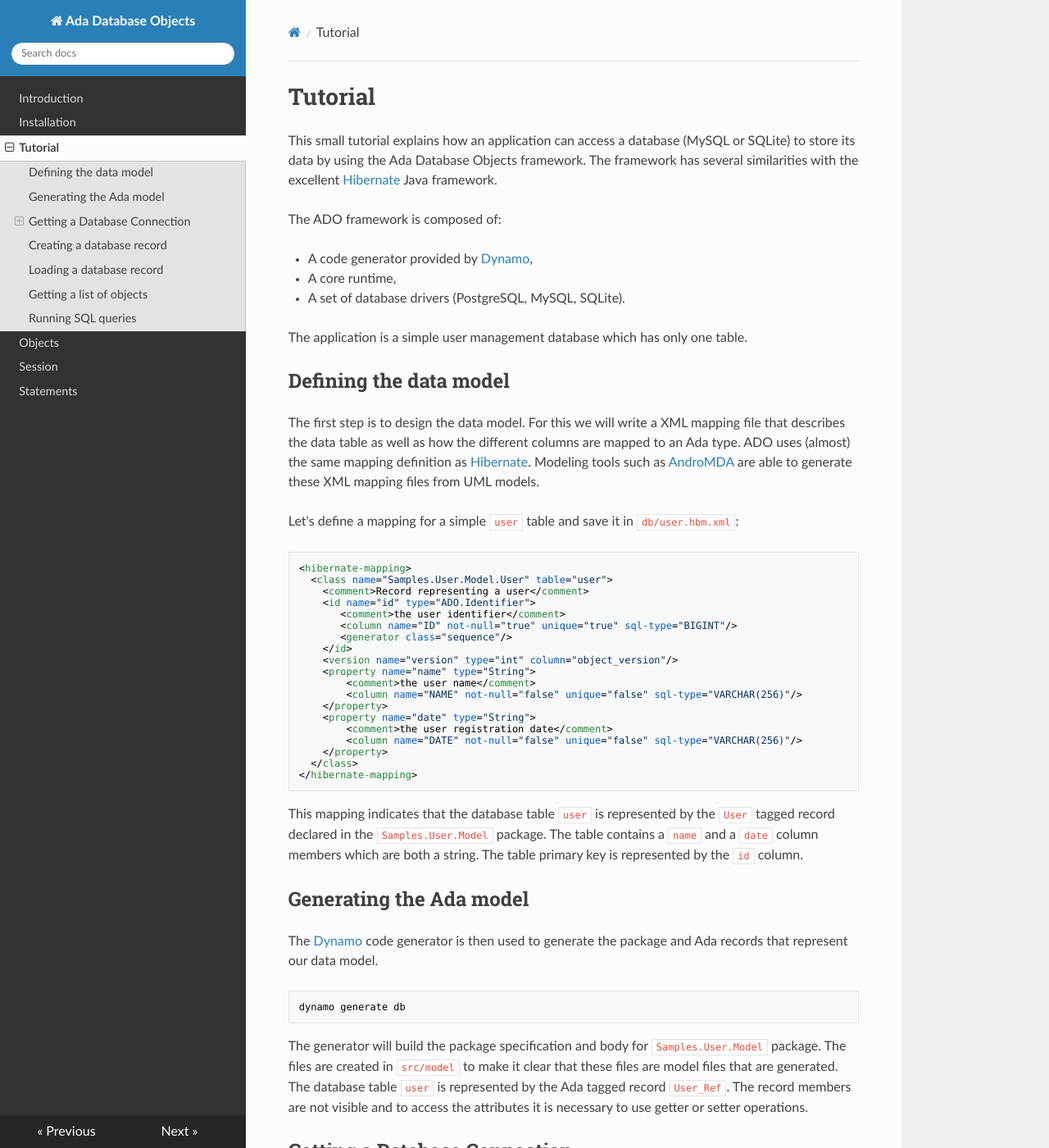
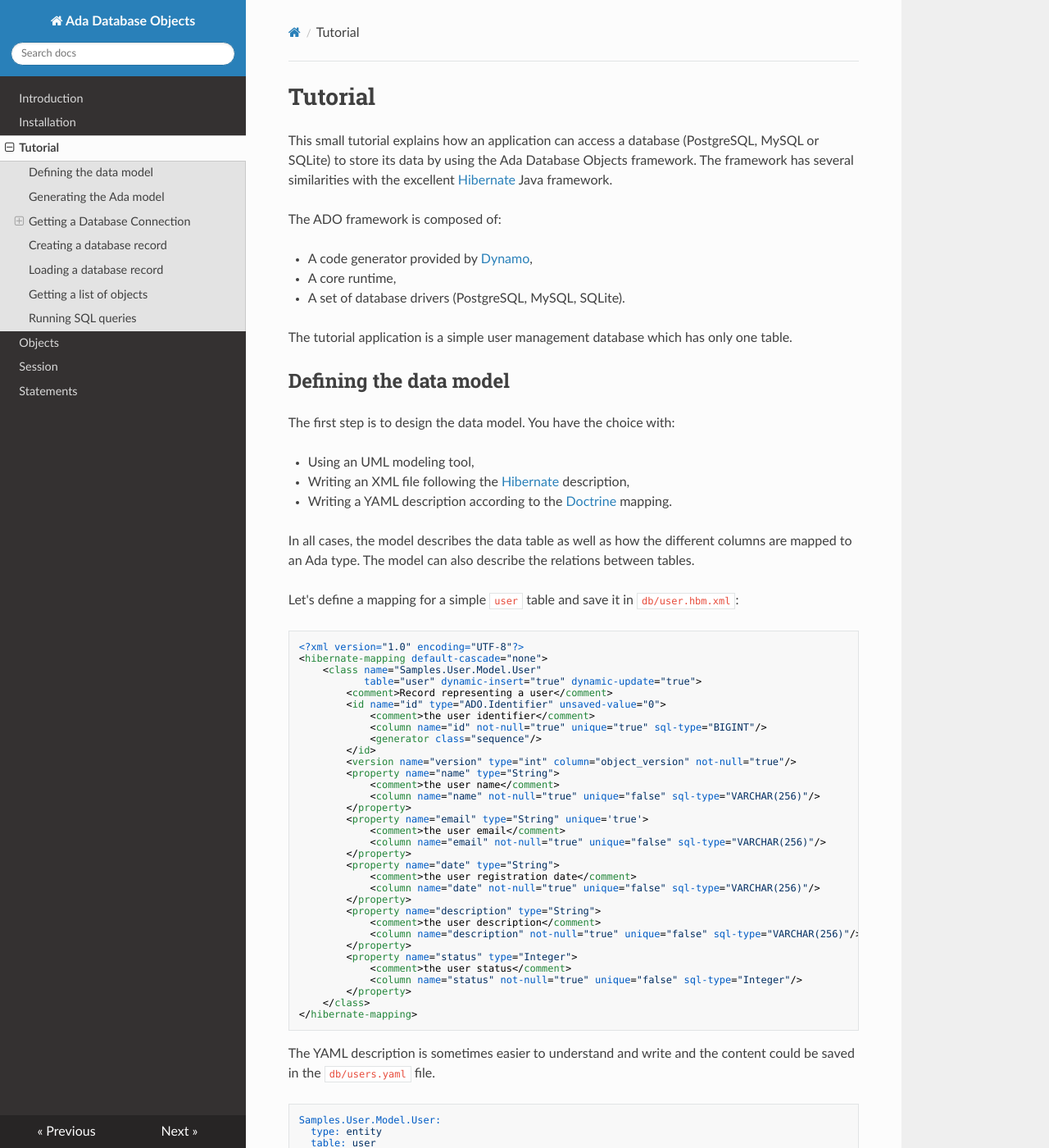
Before and after one commit to stcarrez/ada-ado, an MkDocs documentation site: the page built from docs/Tutorial.md, in a window 1280 px wide and 1400 px high. Shown: the whole window at 82% size. Built offline with MkDocs 1.6.1, drawn with Linux system fonts in a browser that asks for light colours; nearby versions of some CDN libraries; old or Windows-style settings are respelled for this version of MkDocs; some of the changed text lies outside the part shown.

Commit message:
Update the documentation

````diff
--- a/docs/Tutorial.md
+++ b/docs/Tutorial.md
@@ -1,7 +1,7 @@
 # Tutorial
 
 This small tutorial explains how an application can access
-a database (MySQL or SQLite) to store its data by using the
+a database (PostgreSQL, MySQL or SQLite) to store its data by using the
 Ada Database Objects framework.  The framework has several similarities
 with the excellent [Hibernate](http://www.hibernate.org/) Java framework.
 
@@ -11,42 +11,123 @@ The ADO framework is composed of:
    * A core runtime,
    * A set of database drivers (PostgreSQL, MySQL, SQLite).
 
-The application is a simple user management database which has only one table.
+The tutorial application is a simple user management database which has only one table.
 
 ## Defining the data model
 
-The first step is to design the data model.  For this we will write
-a XML mapping file that describes the data table as well as how the different
-columns are mapped to an Ada type.  ADO uses (almost) the same mapping
-definition as [Hibernate](http://www.hibernate.org/).  Modeling tools such as
-[AndroMDA](http://www.andromda.org) are able to generate these XML mapping files from UML models.
+The first step is to design the data model.  You have the choice with:
+
+   * Using an UML modeling tool,
+   * Writing an XML file following the [Hibernate](http://www.hibernate.org/) description,
+   * Writing a YAML description according to the [Doctrine](https://www.doctrine-project.org/projects/doctrine-orm/en/2.6/reference/yaml-mapping.html) mapping.
+
+In all cases, the model describes the data table as well as how the different
+columns are mapped to an Ada type.  The model can also describe the relations between
+tables.
 
 Let's define a mapping for a simple `user` table and save it in `db/user.hbm.xml`:
 ```
-<hibernate-mapping>
-  <class name="Samples.User.Model.User" table="user">
-    <comment>Record representing a user</comment>
-    <id name="id" type="ADO.Identifier">
-       <comment>the user identifier</comment>
-       <column name="ID" not-null="true" unique="true" sql-type="BIGINT"/>
-       <generator class="sequence"/>
-    </id>
-    <version name="version" type="int" column="object_version"/>
-    <property name="name" type="String">
-        <comment>the user name</comment>
-        <column name="NAME" not-null="false" unique="false" sql-type="VARCHAR(256)"/>
-    </property>
-    <property name="date" type="String">
-        <comment>the user registration date</comment>
-        <column name="DATE" not-null="false" unique="false" sql-type="VARCHAR(256)"/>
-    </property>
-  </class>
+<?xml version="1.0" encoding="UTF-8"?>
+<hibernate-mapping default-cascade="none">
+    <class name="Samples.User.Model.User"
+           table="user" dynamic-insert="true" dynamic-update="true">
+        <comment>Record representing a user</comment>
+        <id name="id" type="ADO.Identifier" unsaved-value="0">
+            <comment>the user identifier</comment>
+            <column name="id" not-null="true" unique="true" sql-type="BIGINT"/>
+            <generator class="sequence"/>
+        </id>
+        <version name="version" type="int" column="object_version" not-null="true"/>
+        <property name="name" type="String">
+            <comment>the user name</comment>
+            <column name="name" not-null="true" unique="false" sql-type="VARCHAR(256)"/>
+        </property>
+        <property name="email" type="String" unique='true'>
+            <comment>the user email</comment>
+            <column name="email" not-null="true" unique="false" sql-type="VARCHAR(256)"/>
+        </property>
+        <property name="date" type="String">
+            <comment>the user registration date</comment>
+            <column name="date" not-null="true" unique="false" sql-type="VARCHAR(256)"/>
+        </property>
+        <property name="description" type="String">
+            <comment>the user description</comment>
+            <column name="description" not-null="true" unique="false" sql-type="VARCHAR(256)"/>
+        </property>
+        <property name="status" type="Integer">
+            <comment>the user status</comment>
+            <column name="status" not-null="true" unique="false" sql-type="Integer"/>
+        </property>
+    </class>
 </hibernate-mapping>
 ```
 
-This mapping indicates that the database table `user` is represented by the `User` tagged record
-declared in the `Samples.User.Model` package.  The table contains a `name` and a `date` column members
-which are both a string.  The table primary key is represented by the `id` column.
+The YAML description is sometimes easier to understand and write
+and the content could be saved in the `db/users.yaml` file.
+```
+Samples.User.Model.User:
+  type: entity
+  table: user
+  description: Record representing a user
+  hasList: true
+  indexes:
+  id:
+    id:
+      type: identifier
+      column: id
+      not-null: true
+      unique: true
+      description: the user identifier
+  fields:
+    version:
+      type: integer
+      column: object_version
+      not-null: true
+      version: true
+      unique: false
+      description:
+    name:
+      type: string
+      length: 255
+      column: name
+      not-null: true
+      unique: false
+      description: the user name
+    email:
+      type: string
+      length: 255
+      column: email
+      not-null: true
+      unique: false
+      description: the user email
+    date:
+      type: string
+      length: 255
+      column: date
+      not-null: true
+      unique: false
+      description: the user registration date
+    description:
+      type: string
+      length: 255
+      column: description
+      not-null: true
+      unique: false
+      description: the user description
+    status:
+      type: integer
+      column: status
+      not-null: true
+      unique: false
+      description: the user status
+```
+
+These XML and YAML mapping indicate that the database table `user` is represented by the `User`
+tagged record declared in the `Samples.User.Model` package.  The table contains a `name`,
+`description`, `email` and a `date` column members
+which are a string.  It also has a `status` column which is an integer.
+The table primary key is represented by the `id` column.  The `version` column is
+a special column used by the optimistic locking.
 
 ## Generating the Ada model
 
@@ -93,6 +174,12 @@ And to use an SQLite database, you could use:
 
 ```
    ADO.Sessions.Factory.Create (Factory, "sqlite:///tests.db");
+```
+
+For a PostgreSQL database, the factory would look like:
+
+```
+   ADO.Sessions.Factory.Create (Factory, "postgresql:///localhost:5432/ado_test?user=test");
 ```
 
 Factory initialization is done once when an application starts.  The same
````
Also changed, not shown: docs/title.md (+1 -1 lines).
